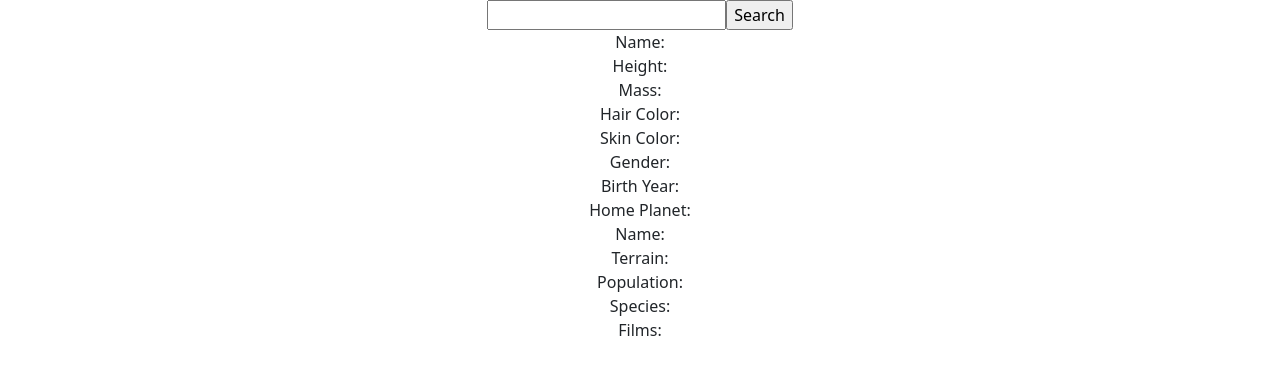
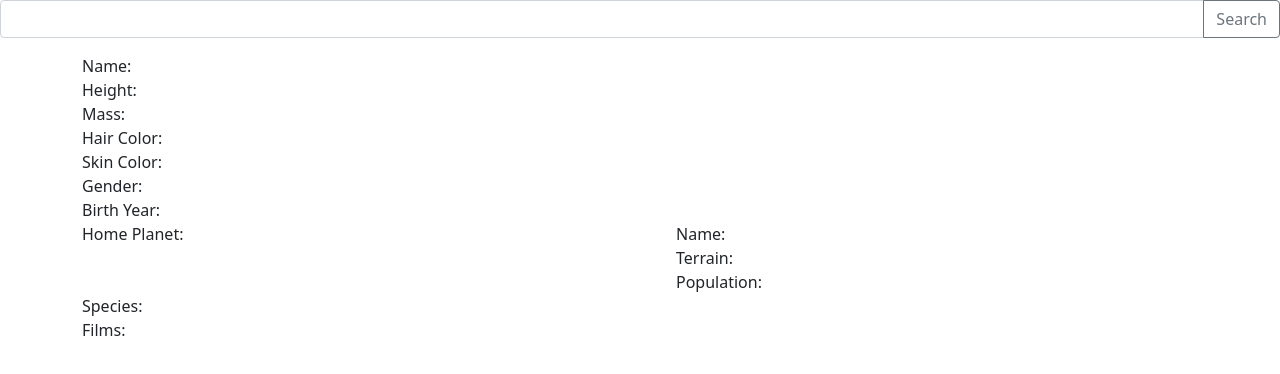
Before and after one commit to wladislavk/starwars-client, a React (Create React App) app: page / in a window 1280 px wide. Shown: the top 374 px of the page. Built offline with nearby package versions, Linux system fonts and the light colour scheme.

Commit message:
Add styling

```diff
--- a/package.json
+++ b/package.json
@@ -6,6 +6,7 @@
     "bootstrap": "^5.1.1",
     "react": "^17.0.2",
     "react-bootstrap": "^2.0.0-rc.0",
+    "react-bootstrap-typeahead": "^5.2.1",
     "react-dom": "^17.0.2",
     "react-scripts": "4.0.3",
     "web-vitals": "^1.0.1"
--- a/public/index.html
+++ b/public/index.html
@@ -24,7 +24,7 @@
       work correctly both with client-side routing and a non-root public URL.
       Learn how to configure a non-root public URL by running `npm run build`.
     -->
-    <title>React App</title>
+    <title>Star Wars</title>
   </head>
   <body>
     <noscript>You need to enable JavaScript to run this app.</noscript>
--- a/src/components/App.tsx
+++ b/src/components/App.tsx
@@ -1,5 +1,5 @@
 import React, { Component } from 'react';
-import './App.css';
+import Alert from 'react-bootstrap/Alert';
 import SearchForm from "./SearchForm";
 import DataFrame from "./DataFrame";
 import {Person} from "../models";
@@ -7,24 +7,35 @@ import {Person} from "../models";
 interface IProps {}
 
 interface IState {
-    apiResponse: Person | null
+    apiResponse: Person | null,
+    apiError: string
 }
 
 class App extends Component<IProps, IState> {
     constructor(props: IProps) {
         super(props);
         this.handleAPILoad = this.handleAPILoad.bind(this);
-        this.state = { apiResponse: null };
+        this.setApiError = this.setApiError.bind(this);
+        this.state = { apiResponse: null, apiError: '' };
     }
 
     handleAPILoad (data: Person) {
         this.setState({ apiResponse: data });
     }
 
+    setApiError (apiError: string) {
+        this.setState({ apiError: apiError });
+    }
+
     render () {
         return (
             <div className="App">
-                <SearchForm onDataLoad={this.handleAPILoad} />
+                {this.state.apiError.length > 0 &&
+                    <Alert variant="danger" onClose={() => this.setState({apiError: ''})} dismissible>
+                        {this.state.apiError}
+                    </Alert>
+                }
+                <SearchForm onDataLoad={this.handleAPILoad} onDataError={this.setApiError} />
                 <DataFrame apiData={this.state.apiResponse} />
             </div>
         );
--- a/src/components/DataFrame.tsx
+++ b/src/components/DataFrame.tsx
@@ -10,97 +10,99 @@ interface IState {}
 export default class DataFrame extends Component<IProps, IState> {
     render () {
         return (
-            <div className="DataFrame">
-                <div>
-                    <div>Name:</div>
-                    <div>{ this.props.apiData?.name }</div>
+            <div className="DataFrame container">
+                <div className="row">
+                    <div className="col">Name:</div>
+                    <div className="col">{ this.props.apiData?.name }</div>
                 </div>
-                <div>
-                    <div>Height:</div>
-                    <div>{ this.props.apiData?.height }</div>
+                <div className="row">
+                    <div className="col">Height:</div>
+                    <div className="col">{ this.props.apiData?.height }</div>
                 </div>
-                <div>
-                    <div>Mass:</div>
-                    <div>{ this.props.apiData?.mass }</div>
+                <div className="row">
+                    <div className="col">Mass:</div>
+                    <div className="col">{ this.props.apiData?.mass }</div>
                 </div>
-                <div>
-                    <div>Hair Color:</div>
-                    <div>{ this.props.apiData?.hair_color }</div>
+                <div className="row">
+                    <div className="col">Hair Color:</div>
+                    <div className="col">{ this.props.apiData?.hair_color }</div>
                 </div>
-                <div>
-                    <div>Skin Color:</div>
-                    <div>{ this.props.apiData?.skin_color }</div>
+                <div className="row">
+                    <div className="col">Skin Color:</div>
+                    <div className="col">{ this.props.apiData?.skin_color }</div>
                 </div>
-                <div>
-                    <div>Gender:</div>
-                    <div>{ this.props.apiData?.gender }</div>
+                <div className="row">
+                    <div className="col">Gender:</div>
+                    <div className="col">{ this.props.apiData?.gender }</div>
                 </div>
-                <div>
-                    <div>Birth Year:</div>
-                    <div>{ this.props.apiData?.birth_year }</div>
+                <div className="row">
+                    <div className="col">Birth Year:</div>
+                    <div className="col">{ this.props.apiData?.birth_year }</div>
                 </div>
-                <div>
-                    <div>Home Planet:</div>
-                    <div>
-                        <div>
-                            <div>Name:</div>
-                            <div>{ this.props.apiData?.homeworld.name }</div>
-                        </div>
-                        <div>
-                            <div>Terrain:</div>
-                            <div>{ this.props.apiData?.homeworld.terrain }</div>
-                        </div>
-                        <div>
-                            <div>Population:</div>
-                            <div>{ this.props.apiData?.homeworld.population }</div>
+                <div className="row">
+                    <div className="col">Home Planet:</div>
+                    <div className="col">
+                        <div className="container">
+                            <div className="row">
+                                <div className="col">Name:</div>
+                                <div className="col">{ this.props.apiData?.homeworld.name }</div>
+                            </div>
+                            <div className="row">
+                                <div className="col">Terrain:</div>
+                                <div className="col">{ this.props.apiData?.homeworld.terrain }</div>
+                            </div>
+                            <div className="row">
+                                <div className="col">Population:</div>
+                                <div className="col">{ this.props.apiData?.homeworld.population }</div>
+                            </div>
                         </div>
                     </div>
                 </div>
-                <div>
-                    <div>Species:</div>
-                    <div>
+                <div className="row">
+                    <div className="col">Species:</div>
+                    <div className="col">
                         { this.props.apiData?.species.map((species) =>
-                            <div>
-                                <div>
-                                    <div>Name:</div>
-                                    <div>{ species.name }</div>
+                            <div key={ species.name } className="container">
+                                <div className="row">
+                                    <div className="col">Name:</div>
+                                    <div className="col">{ species.name }</div>
                                 </div>
-                                <div>
-                                    <div>Average Lifespan:</div>
-                                    <div>{ species.average_lifespan }</div>
+                                <div className="row">
+                                    <div className="col">Average Lifespan:</div>
+                                    <div className="col">{ species.average_lifespan }</div>
                                 </div>
-                                <div>
-                                    <div>Classification:</div>
-                                    <div>{ species.classification }</div>
+                                <div className="row">
+                                    <div className="col">Classification:</div>
+                                    <div className="col">{ species.classification }</div>
                                 </div>
-                                <div>
-                                    <div>Language:</div>
-                                    <div>{ species.language }</div>
+                                <div className="row">
+                                    <div className="col">Language:</div>
+                                    <div className="col">{ species.language }</div>
                                 </div>
                             </div>
                         ) }
                     </div>
                 </div>
-                <div>
-                    <div>Films:</div>
-                    <div>
+                <div className="row">
+                    <div className="col">Films:</div>
+                    <div className="col">
                         { this.props.apiData?.films.map((film) =>
-                            <div>
-                                <div>
-                                    <div>Title:</div>
-                                    <div>{ film.title }</div>
+                            <div key={ film.title } className="container">
+                                <div className="row">
+                                    <div className="col">Title:</div>
+                                    <div className="col">{ film.title }</div>
                                 </div>
-                                <div>
-                                    <div>Director:</div>
-                                    <div>{ film.director }</div>
+                                <div className="row">
+                                    <div className="col">Director:</div>
+                                    <div className="col">{ film.director }</div>
                                 </div>
-                                <div>
-                                    <div>Producers:</div>
-                                    <div>{ film.producer }</div>
+                                <div className="row">
+                                    <div className="col">Producers:</div>
+                                    <div className="col">{ film.producer }</div>
                                 </div>
-                                <div>
-                                    <div>Release Date:</div>
-                                    <div>{ film.release_date.toDateString() }</div>
+                                <div className="row">
+                                    <div className="col">Release Date:</div>
+                                    <div className="col">{ film.release_date }</div>
                                 </div>
                             </div>
                         ) }
--- a/src/components/SearchForm.tsx
+++ b/src/components/SearchForm.tsx
@@ -3,40 +3,50 @@ import {IDS_TO_NAMES} from "../constants";
 import {Person} from "../models";
 
 interface IProps {
-    onDataLoad(data: Person): any
+    onDataLoad(data: Person | null): any,
+    onDataError(apiError: string): any
 }
 
 interface IState {
     searchValue: string,
+    isDisabled: boolean
 }
 
 export default class SearchForm extends Component<IProps, IState> {
     constructor(props: IProps) {
         super(props);
+        this.changeInput = this.changeInput.bind(this);
         this.doSearch = this.doSearch.bind(this);
+        this.state = { searchValue: "", isDisabled: false }
     }
 
     doSearch (e: SyntheticEvent) {
         e.preventDefault();
-        let searchId: number = 0;
+        let searchId: number;
         if (this.state.searchValue.match(/\d+/)) {
             searchId = this.findId();
         } else {
             searchId = this.findName();
         }
         if (searchId === 0) {
-            console.error('No record found');
+            this.setState({ searchValue: '' })
+            this.props.onDataError('No record found');
+            this.props.onDataLoad(null);
             return;
         }
 
+        this.setState({ isDisabled: true });
         fetch(process.env.REACT_APP_API_URL + "/api/people/" + searchId)
             .then(res => res.json())
             .then(
                 (result) => {
-                    this.props.onDataLoad(result.data)
+                    this.props.onDataLoad(result);
+                    this.setState({ isDisabled: false });
                 },
                 (error) => {
-                    console.error(error);
+                    this.props.onDataError(error.toString());
+                    this.props.onDataLoad(null);
+                    this.setState({ isDisabled: false, searchValue: '' });
                 }
             );
     }
@@ -66,9 +76,27 @@ export default class SearchForm extends Component<IProps, IState> {
 
     render () {
         return (
-            <div className="SearchForm">
-                <input id="search-form" type="text" onChange={this.changeInput} />
-                <input type="button" value="Search" onClick={this.doSearch} />
+            <div className="SearchForm input-group mb-3">
+                <input
+                    id="search-form"
+                    className="form-control"
+                    type="text"
+                    onChange={this.changeInput}
+                    value={this.state.searchValue}
+                />
+                <button
+                    className="btn btn-outline-secondary"
+                    onClick={this.doSearch}
+                    disabled={this.state.isDisabled}
+                >
+                    { this.state.isDisabled
+                        ? <span>
+                              <span className="spinner-border spinner-border-sm" role="status" aria-hidden="true"></span>
+                              <span>Loading...</span>
+                          </span>
+                        : <span>Search</span>
+                    }
+                </button>
             </div>
         );
     }
--- a/src/index.tsx
+++ b/src/index.tsx
@@ -1,6 +1,5 @@
 import React from 'react';
 import ReactDOM from 'react-dom';
-import './index.css';
 import App from './components/App';
 import 'bootstrap/dist/css/bootstrap.min.css';
 
```
Also changed, not shown: 1 other file (tests, documents, lock files or other folders).
